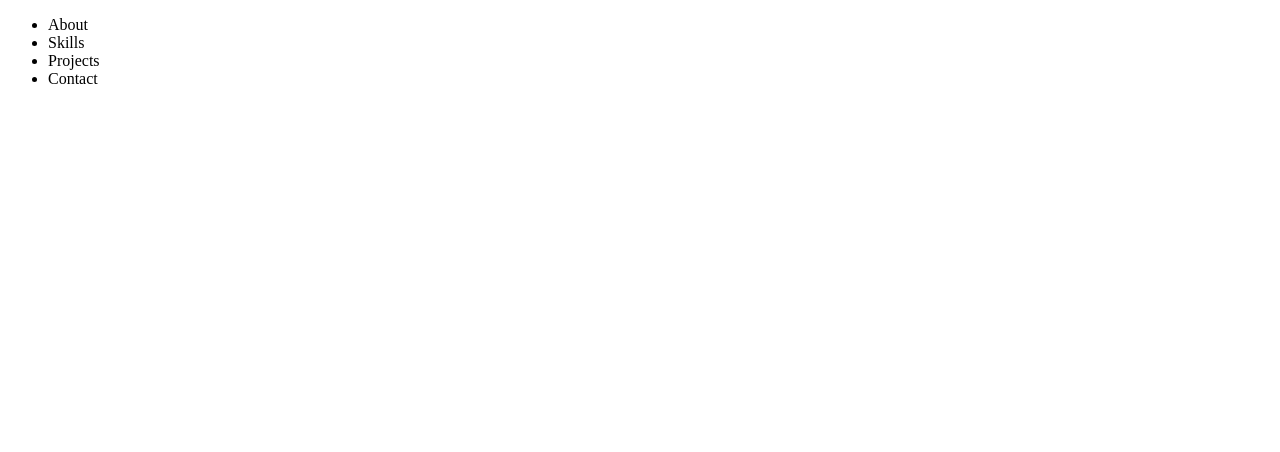
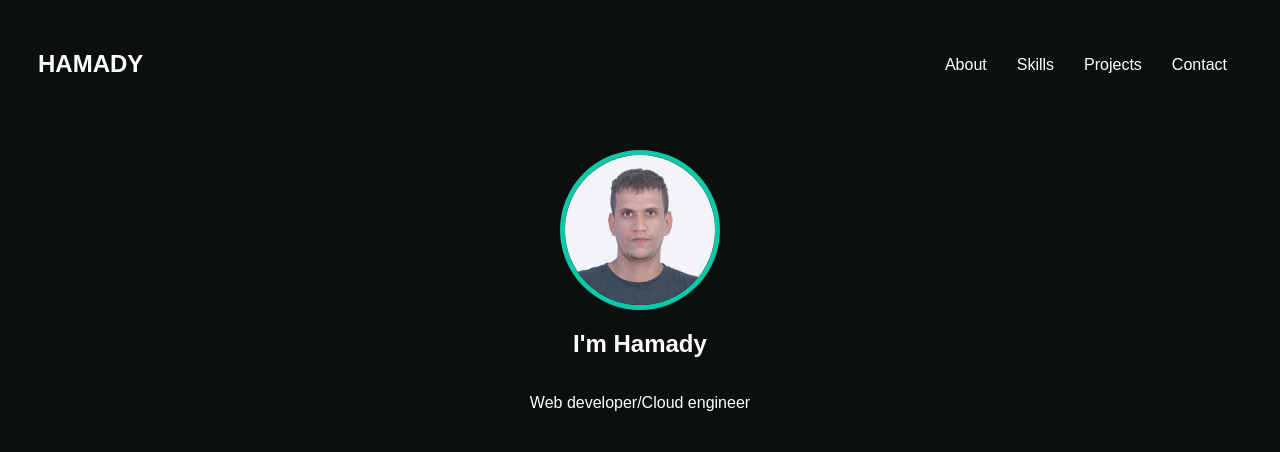
Before and after one commit to H7amady/hamady, a plain HTML site: page index.html in a window 1280 px wide. Drawn offline with Linux system fonts and the light colour scheme.

Commit message:
Initial commit

```diff
--- a/index.html
+++ b/index.html
@@ -1,36 +1,35 @@
 <!DOCTYPE html>
 <html lang="en">
   <head>
-    <meta charset="UTF-8">
-    <meta name="viewport" content="width=device-width, initial-scale=1.0">
-    <meta http-equiv="X-UA-Compatible" content="ie=edge">
-    <title>hamady</title>
+    <meta charset="UTF-8" />
+    <meta name="viewport" content="width=device-width, initial-scale=1.0" />
+    <meta http-equiv="X-UA-Compatible" content="ie=edge" />
+    <link rel="stylesheet" href="./style.css" />
+    <title>Hamady</title>
   </head>
   <body>
-    <div class="container">
-        <nav id='nav'>
+    <head>
+      <nav id="nav">
+        <h1>Hamady</h1>
         <ul>
-                <li id='#about'>About</li>
-                <li id='#skills'>Skills</li>
-                <li id='#projects'>Projects</li>
-                <li id='#contact'>Contact</li>
+          <li id="#about">About</li>
+          <li id="#skills">Skills</li>
+          <li id="#projects">Projects</li>
+          <li id="#contact">Contact</li>
         </ul>
       </nav>
+      <div class="intro">
+        <img src="./assets/mypic.png" />
+        <h2>I'm Hamady</h2>
+        <p>Web developer/Cloud engineer</p>
+      </div>
+    </head>
 
     <main>
-            <div id='about' class='page'>
-
-            </div>
-            <div id='skills' class='page'>
-
-            </div>
-            <div id='projects' class='page'>
-
-            </div>
-            <div id='contact' class='page'>
-
-            </div>
+      <div id="about" class="page"></div>
+      <div id="skills" class="page"></div>
+      <div id="projects" class="page"></div>
+      <div id="contact" class="page"></div>
     </main>
-    </div>
   </body>
 </html>
--- a/style.css
+++ b/style.css
@@ -0,0 +1,43 @@
+body {
+  font-family: Arial, Helvetica, sans-serif;
+  background-color: #0b0f0e;
+  color: white;
+}
+
+#nav {
+  display: flex;
+  flex-direction: row;
+  justify-content: space-between;
+  margin: 20px;
+  padding: 10px;
+}
+#nav ul {
+  display: flex;
+  flex-direction: row;
+}
+#nav li {
+  margin: 10px 15px;
+  list-style: none;
+  cursor: pointer;
+}
+#nav li:hover {
+  border-bottom: 1px solid#0bc8a7;
+}
+#nav h1 {
+  text-transform: uppercase;
+}
+.intro {
+  display: flex;
+  flex-direction: column;
+  align-items: center;
+  align-content: center;
+  margin: 20px;
+  padding: 20px 0;
+}
+.intro img {
+  width: 150px;
+  height: 150px;
+  border-radius: 50%;
+
+  border: 5px solid #0bc8a7;
+}
```
Also changed, not shown: assets/mypic.png (added). Lines whose indentation alone changed are shown as unchanged.
